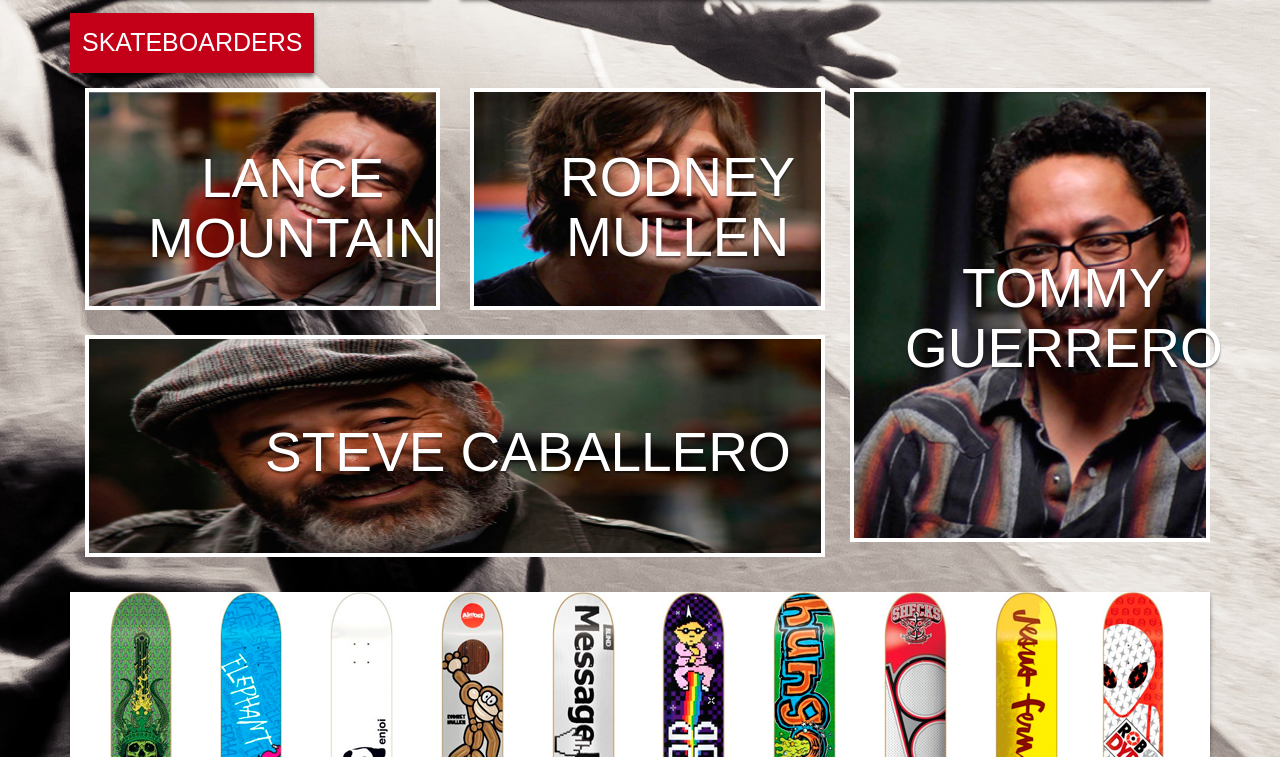
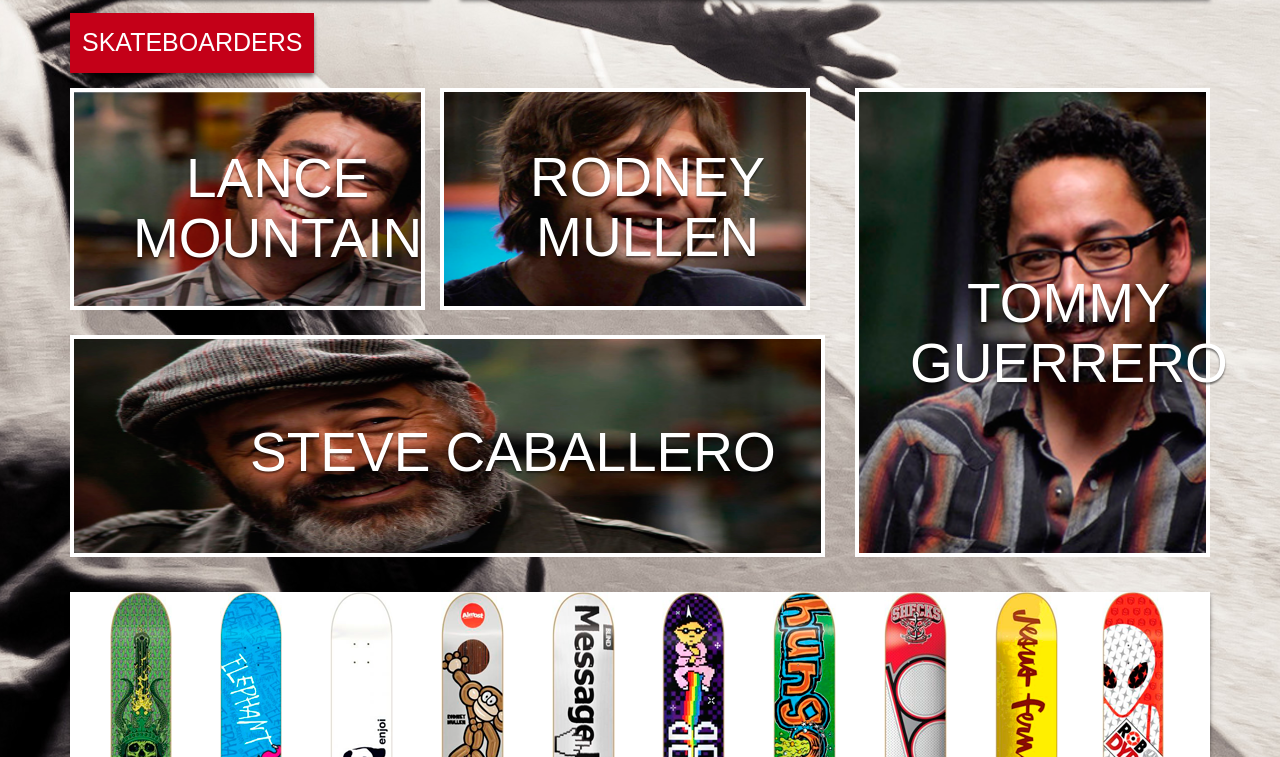
Before and after one commit to MHarrington576/2.2-peralta-skateboarding, a plain HTML site: page index.html in a window 1280 px wide. Shown: the part 821-1578 px from the top of the page. Drawn offline with Linux system fonts and the light colour scheme; a web font is replaced by a local one.

Commit message:
Finally responsive

```diff
--- a/scss/styles.scss
+++ b/scss/styles.scss
@@ -146,6 +146,7 @@ body{
   padding-top: 2%;
   padding-bottom: 2%;
   margin-bottom: 25px;
+  overflow: hidden;
 }
 
 @media (max-width: 750px){
@@ -268,12 +269,12 @@ aside{
 }
 
 .right-boarder{
-  height: 454px;
+  height: 469px;
   // width: 360px;
   // position: relative;
 
   margin-bottom: 15px;
-  margin-left: -5px;
+  // margin-left: -5px;
 }
 
 .boarder-tg{
@@ -295,6 +296,7 @@ aside{
 
 .boarder-container {
   margin-bottom: 25px;
+  margin-left: -15px;
 }
 
 .board-showcase{
```
Also changed, not shown: css/styles.css, 1 other file.
